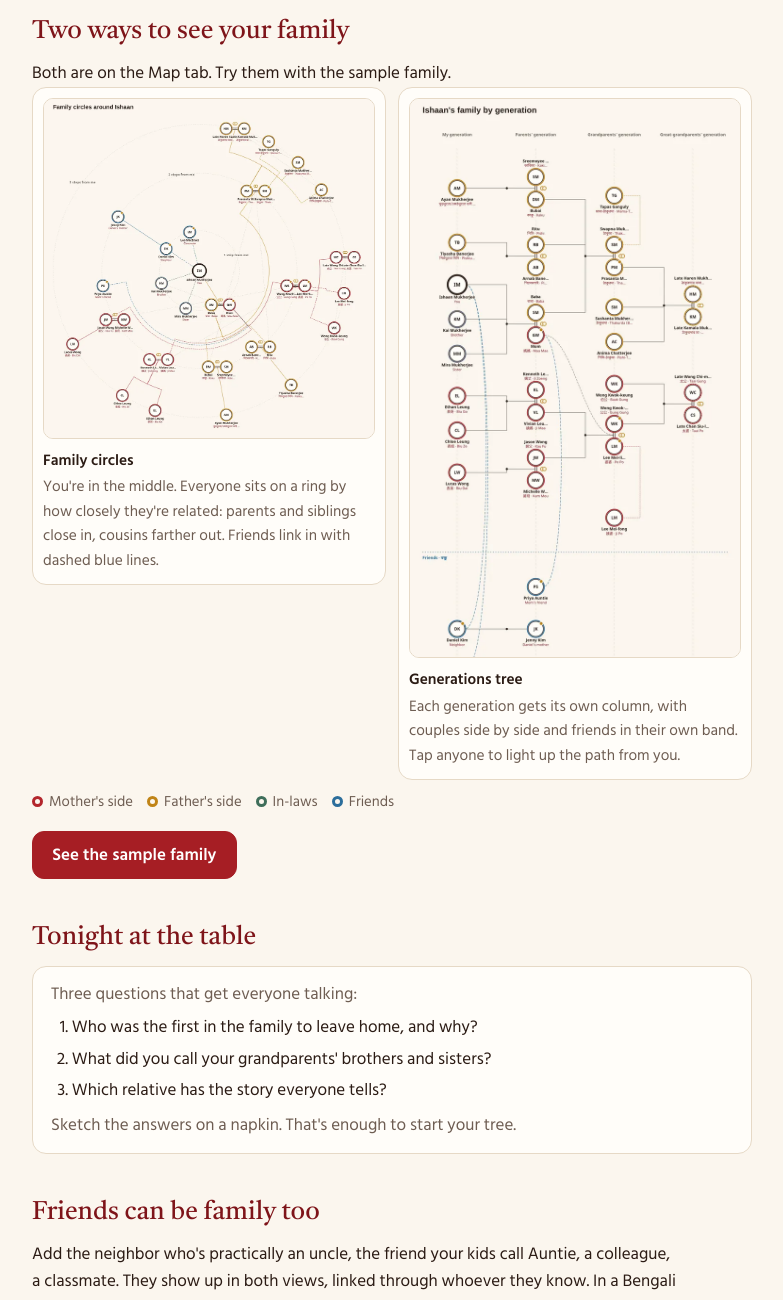
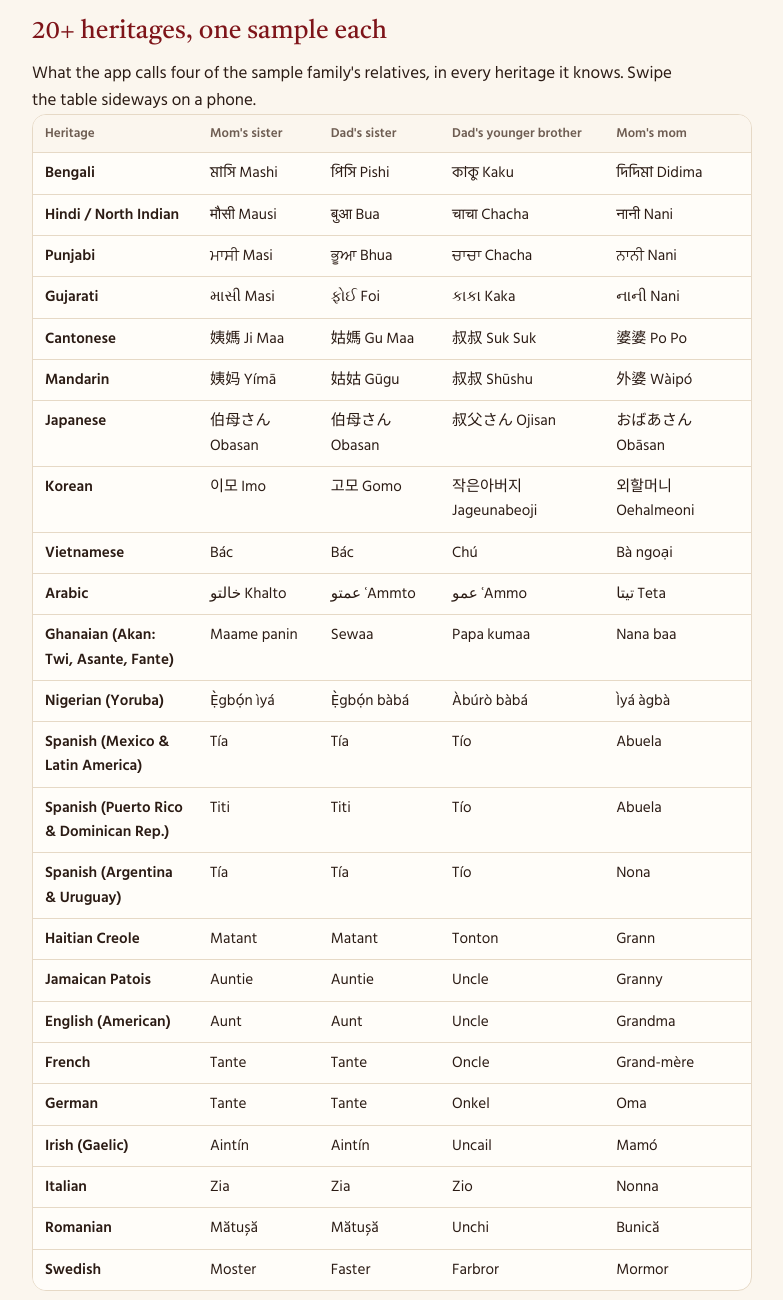
Before and after one commit to akaseahawk/paribar-family-tree, a website: page site/index.html in a window 1280 px wide. Shown: the part 1500-2800 px from the top of the page, without its empty margins (248-1031 px from the left). Drawn offline with Linux system fonts and the light colour scheme; files that its build step writes are made by us from their sources; files whose address does not match are found by name.

Commit message:
Say "20+ heritages" and show a sample of every heritage
- New "20+ heritages, one sample each" table on the landing page and in the README:
  Mom's sister, Dad's sister, Dad's younger brother and Mom's mom in all 24 packs,
  taken from the app's own output for the sample family
- "24 heritages" becomes "20+ heritages" in the page, README, app label, manifest, package

Co-authored-by: Perplexity <noreply@perplexity.ai>

```diff
--- a/package.json
+++ b/package.json
@@ -2,7 +2,7 @@
   "name": "paribar",
   "version": "2.0.14",
   "private": true,
-  "description": "Offline family tree and contact book with kinship terms in 24 heritages",
+  "description": "Offline family tree and contact book with kinship terms in 20+ heritages",
   "scripts": {
     "start": "node server.js",
     "build:standalone": "python3 build-standalone.py"
--- a/site/index.html
+++ b/site/index.html
@@ -9,7 +9,7 @@
   <meta name="referrer" content="no-referrer" />
   <meta name="viewport" content="width=device-width, initial-scale=1, viewport-fit=cover" />
   <title>Paribar · পরিবার — see how everyone is connected</title>
-  <meta name="description" content="A free family tree and contact book for your phone, in your family's own words. See how everyone is connected, friends included. 24 heritages. No account, works offline, stays on your phone." />
+  <meta name="description" content="A free family tree and contact book for your phone, in your family's own words. See how everyone is connected, friends included. 20+ heritages. No account, works offline, stays on your phone." />
   <meta property="og:type" content="website" />
   <meta property="og:title" content="Paribar: see how everyone is connected" />
   <meta property="og:description" content="A free family tree and contact book for your phone, in your family's own words. No account, works offline, stays on your phone." />
@@ -76,6 +76,13 @@
       .words { grid-template-columns: repeat(auto-fit, minmax(150px, 1fr)); }
     .words-more { margin-top: 12px; }
     .words-more [lang="ko"] { white-space: nowrap; }
+    .table-wrap { overflow-x: auto; -webkit-overflow-scrolling: touch; border: 1px solid var(--line); border-radius: 14px; background: var(--surface); }
+    .herit { border-collapse: collapse; width: 100%; min-width: 620px; font-size: .95rem; }
+    .herit th, .herit td { padding: 8px 12px; text-align: left; border-bottom: 1px solid var(--line); vertical-align: top; }
+    .herit thead th { font-size: .82rem; color: var(--muted); font-weight: 600; background: var(--bg); }
+    .herit tbody th { font-weight: 600; position: sticky; left: 0; background: var(--surface); min-width: 150px; max-width: 170px; }
+    .herit tbody tr:last-child th, .herit tbody tr:last-child td { border-bottom: 0; }
+    @media (max-width: 600px) { .herit { font-size: .86rem; min-width: 520px; } .herit th, .herit td { padding: 7px 9px; } .herit tbody th { min-width: 104px; max-width: 120px; } }
     .trust { margin: 12px 0 0; color: var(--muted); font-size: .95rem; }
     .alt-link { align-self: center; padding: .6rem .4rem; font-weight: 600; }
     .terms li small { color: var(--muted); }
@@ -104,7 +111,7 @@
 
   <main class="wrap">
     <h1>Mashi, Bua, 姨媽, Tía, Wɔfa: know who's who</h1>
-    <p class="lead">A free family tree and contact book for your phone. See how everyone is connected, the friends who are family too, and what to call each person, in 24 heritages.</p>
+    <p class="lead">A free family tree and contact book for your phone. See how everyone is connected, the friends who are family too, and what to call each person, in 20+ heritages.</p>
     <div class="cta">
       <a class="btn primary" id="heroCta" href="app/?demo=1&amp;tab=map">See the sample family</a>
       <a class="alt-link" href="app/">or start your own</a>
@@ -144,6 +151,41 @@
       <div class="card"><b lang="bn">কাকু Kaku</b><p>Dad's younger brother. His wife is Kakima.</p></div>
     </div>
     <p class="body words-more">Other families split it the same way: Tauji and Chacha in Hindi, Taya and Chacha in Punjabi, <span lang="ko">큰아버지</span> and <span lang="ko">작은아버지</span> in Korean. Paribar works out each word for you from how people are linked and who's older (a birth year, or even "the 1960s", is enough), and can say it out loud. So you always know what to call someone, and say it respectfully.</p>
+
+    <h2 id="heritages">20+ heritages, one sample each</h2>
+    <p class="body">What the app calls four of the sample family's relatives, in every heritage it knows. Swipe the table sideways on a phone.</p>
+    <div class="table-wrap" tabindex="0" role="region" aria-label="Family words in each heritage">
+      <table class="herit">
+        <thead><tr><th scope="col">Heritage</th><th scope="col">Mom's sister</th><th scope="col">Dad's sister</th><th scope="col">Dad's younger brother</th><th scope="col">Mom's mom</th></tr></thead>
+        <tbody>
+          <tr><th scope="row">Bengali</th><td lang="bn">মাসি Mashi</td><td lang="bn">পিসি Pishi</td><td lang="bn">কাকু Kaku</td><td lang="bn">দিদিমা Didima</td></tr>
+          <tr><th scope="row">Hindi / North Indian</th><td lang="hi">मौसी Mausi</td><td lang="hi">बुआ Bua</td><td lang="hi">चाचा Chacha</td><td lang="hi">नानी Nani</td></tr>
+          <tr><th scope="row">Punjabi</th><td lang="pa">ਮਾਸੀ Masi</td><td lang="pa">ਭੂਆ Bhua</td><td lang="pa">ਚਾਚਾ Chacha</td><td lang="pa">ਨਾਨੀ Nani</td></tr>
+          <tr><th scope="row">Gujarati</th><td lang="gu">માસી Masi</td><td lang="gu">ફોઈ Foi</td><td lang="gu">કાકા Kaka</td><td lang="gu">નાની Nani</td></tr>
+          <tr><th scope="row">Cantonese</th><td lang="zh-HK">姨媽 Ji Maa</td><td lang="zh-HK">姑媽 Gu Maa</td><td lang="zh-HK">叔叔 Suk Suk</td><td lang="zh-HK">婆婆 Po Po</td></tr>
+          <tr><th scope="row">Mandarin</th><td lang="zh-CN">姨妈 Yímā</td><td lang="zh-CN">姑姑 Gūgu</td><td lang="zh-CN">叔叔 Shūshu</td><td lang="zh-CN">外婆 Wàipó</td></tr>
+          <tr><th scope="row">Japanese</th><td lang="ja">伯母さん Obasan</td><td lang="ja">伯母さん Obasan</td><td lang="ja">叔父さん Ojisan</td><td lang="ja">おばあさん Obāsan</td></tr>
+          <tr><th scope="row">Korean</th><td lang="ko">이모 Imo</td><td lang="ko">고모 Gomo</td><td lang="ko">작은아버지 Jageunabeoji</td><td lang="ko">외할머니 Oehalmeoni</td></tr>
+          <tr><th scope="row">Vietnamese</th><td lang="vi">Bác</td><td lang="vi">Bác</td><td lang="vi">Chú</td><td lang="vi">Bà ngoại</td></tr>
+          <tr><th scope="row">Arabic</th><td lang="ar">خالتو Khalto</td><td lang="ar">عمتو ʿAmmto</td><td lang="ar">عمو ʿAmmo</td><td lang="ar">تيتا Teta</td></tr>
+          <tr><th scope="row">Ghanaian (Akan: Twi, Asante, Fante)</th><td lang="ak">Maame panin</td><td lang="ak">Sewaa</td><td lang="ak">Papa kumaa</td><td lang="ak">Nana baa</td></tr>
+          <tr><th scope="row">Nigerian (Yoruba)</th><td lang="yo">Ẹ̀gbọ́n ìyá</td><td lang="yo">Ẹ̀gbọ́n bàbá</td><td lang="yo">Àbúrò bàbá</td><td lang="yo">Ìyá àgbà</td></tr>
+          <tr><th scope="row">Spanish (Mexico &amp; Latin America)</th><td lang="es-MX">Tía</td><td lang="es-MX">Tía</td><td lang="es-MX">Tío</td><td lang="es-MX">Abuela</td></tr>
+          <tr><th scope="row">Spanish (Puerto Rico &amp; Dominican Rep.)</th><td lang="es-PR">Titi</td><td lang="es-PR">Titi</td><td lang="es-PR">Tío</td><td lang="es-PR">Abuela</td></tr>
+          <tr><th scope="row">Spanish (Argentina &amp; Uruguay)</th><td lang="es-AR">Tía</td><td lang="es-AR">Tía</td><td lang="es-AR">Tío</td><td lang="es-AR">Nona</td></tr>
+          <tr><th scope="row">Haitian Creole</th><td lang="ht">Matant</td><td lang="ht">Matant</td><td lang="ht">Tonton</td><td lang="ht">Grann</td></tr>
+          <tr><th scope="row">Jamaican Patois</th><td lang="en-JM">Auntie</td><td lang="en-JM">Auntie</td><td lang="en-JM">Uncle</td><td lang="en-JM">Granny</td></tr>
+          <tr><th scope="row">English (American)</th><td lang="en">Aunt</td><td lang="en">Aunt</td><td lang="en">Uncle</td><td lang="en">Grandma</td></tr>
+          <tr><th scope="row">French</th><td lang="fr">Tante</td><td lang="fr">Tante</td><td lang="fr">Oncle</td><td lang="fr">Grand-mère</td></tr>
+          <tr><th scope="row">German</th><td lang="de">Tante</td><td lang="de">Tante</td><td lang="de">Onkel</td><td lang="de">Oma</td></tr>
+          <tr><th scope="row">Irish (Gaelic)</th><td lang="ga">Aintín</td><td lang="ga">Aintín</td><td lang="ga">Uncail</td><td lang="ga">Mamó</td></tr>
+          <tr><th scope="row">Italian</th><td lang="it">Zia</td><td lang="it">Zia</td><td lang="it">Zio</td><td lang="it">Nonna</td></tr>
+          <tr><th scope="row">Romanian</th><td lang="ro">Mătușă</td><td lang="ro">Mătușă</td><td lang="ro">Unchi</td><td lang="ro">Bunică</td></tr>
+          <tr><th scope="row">Swedish</th><td lang="sv">Moster</td><td lang="sv">Faster</td><td lang="sv">Farbror</td><td lang="sv">Mormor</td></tr>
+        </tbody>
+      </table>
+    </div>
+    <p class="body words-more">Some heritages use one word where others use four. That's the point: Paribar uses whichever your family does. Don't see yours? <a href="https://github.com/akaseahawk/paribar-family-tree/issues/new?title=Heritage%20request:%20">Ask me</a>, or just message me.</p>
 
     <h2 id="see">Two ways to see your family</h2>
     <p class="body">Both are on the Map tab. Try them with the sample family.</p>
@@ -225,7 +267,7 @@
 
     <h2>Everything it does</h2>
     <div class="grid">
-      <div class="card"><b>24 heritages</b><p>Bengali, Hindi, Punjabi, Gujarati, Cantonese, Mandarin, Japanese, Korean, Vietnamese, Arabic, Ghanaian (Akan: Twi, Asante, Fante), Nigerian (Yoruba), Spanish (Mexico &amp; Latin America, Puerto Rico &amp; Dominican Republic, Argentina &amp; Uruguay), Haitian Creole, Jamaican Patois, English, French, German, Irish, Italian, Romanian, Swedish. <a href="https://github.com/akaseahawk/paribar-family-tree/issues/new?title=Heritage%20request:%20">Don't see yours? Ask me</a>, or just message me.</p></div>
+      <div class="card"><b>20+ heritages</b><p>From Bengali and Cantonese to Akan, Haitian Creole and Romanian. <a href="#heritages">See a sample of each</a>.</p></div>
       <div class="card"><b>Mixed families</b><p>Each side keeps its own words. The Language menu shows everyone in another heritage's words.</p></div>
       <div class="card"><b>How any two people are related</b><p>Pick two people and see the path between them, step by step.</p></div>
       <div class="card"><b>Your files</b><p>Back up to JSON, CSV (opens in Excel), ZIP with photos, or contacts (.vcf). Imports Excel too.</p></div>
```
Also changed, not shown: docs/how-it-works.md (+2 -2 lines), index.html (+1 -1 lines), README.md, manifest.webmanifest.
